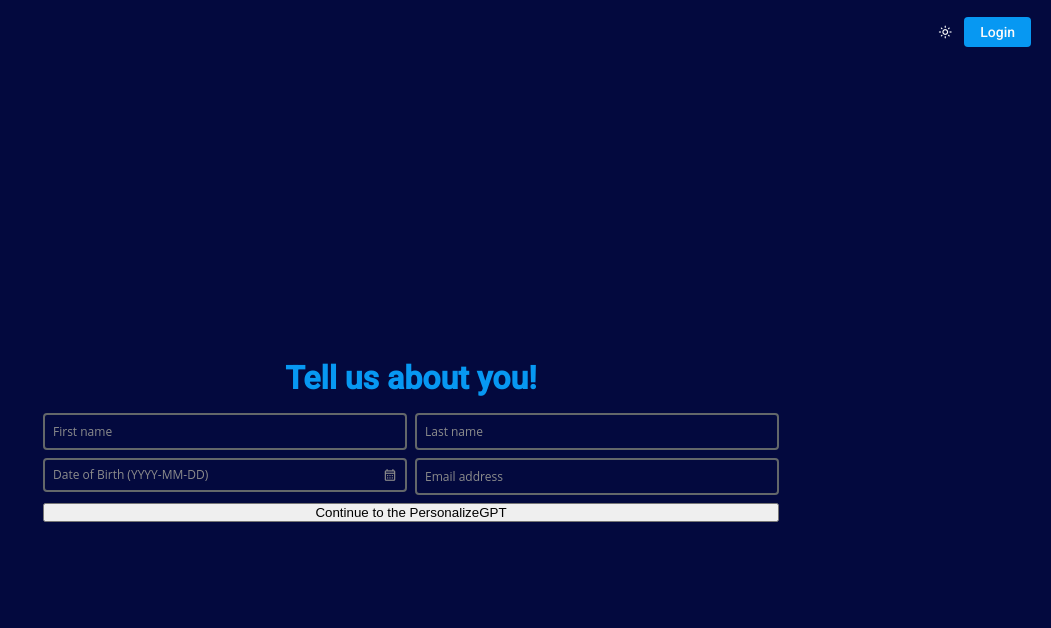
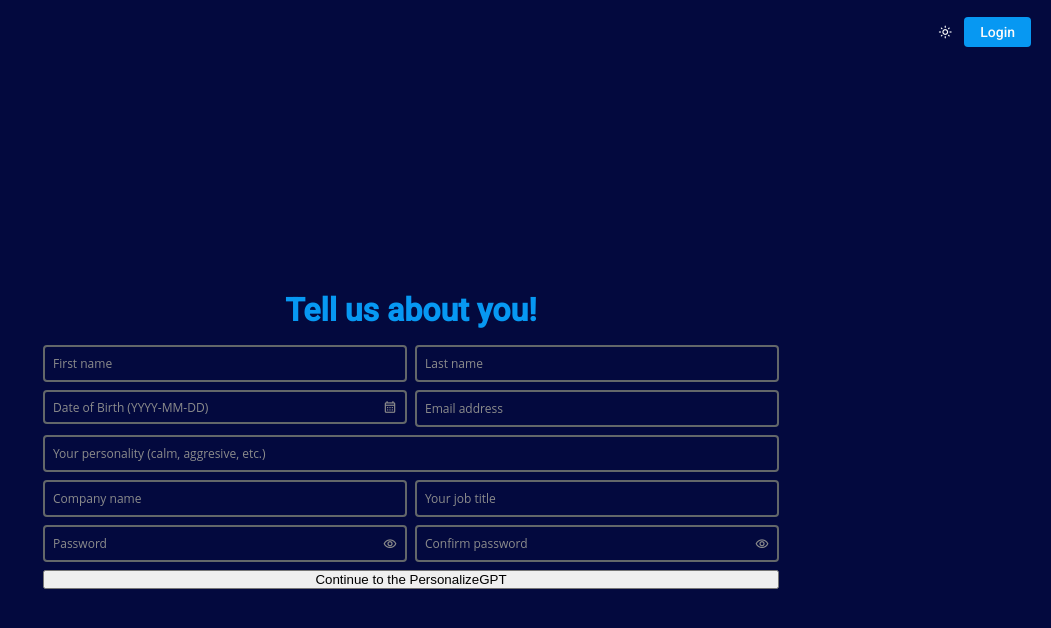
Before and after one commit to venuradesh/personalize_gpt, an Angular app: page /register in a window 1280 px wide. Shown: the top 628 px of the page, without its empty margins (229-1280 px from the left). Built offline with nearby package versions, Linux system fonts and the light colour scheme.

Commit message:
password validation and input styling done

```diff
--- a/src/app/Translatables/translate.json
+++ b/src/app/Translatables/translate.json
@@ -17,6 +17,11 @@
     "firstName": "First name",
     "lastName": "Last name",
     "dob": "Date of Birth (YYYY-MM-DD)",
-    "email": "Email address"
+    "email": "Email address",
+    "personality": "Your personality (calm, aggresive, etc.)",
+    "orgName": "Company name",
+    "designation": "Your job title",
+    "password": "Password",
+    "confPassword": "Confirm password"
   }
 }
--- a/src/app/core/components/form-input/form-input.component.html
+++ b/src/app/core/components/form-input/form-input.component.html
@@ -1,3 +1,11 @@
 <div class="input-wrapper">
-  <input [type]="type" [formControl]="control" tabindex="0" class="input-field" [placeholder]="placeHolder" />
+  <input [type]="type" [placeholder]="placeHolder" [formControl]="control" class="input-field" tabindex="0" />
+  <div class="show-password" *ngIf="activatePreviewPassword">
+    <pgpt-button [onClick]="togglePassword.bind(this)" *ngIf="!showPassword">
+      <i class="material-icons-outlined show-icon">visibility</i>
+    </pgpt-button>
+    <pgpt-button [onClick]="togglePassword.bind(this)" *ngIf="showPassword">
+      <i class="material-icons-outlined show-icon">visibility_off</i>
+    </pgpt-button>
+  </div>
 </div>
--- a/src/app/core/components/form-input/form-input.component.scss
+++ b/src/app/core/components/form-input/form-input.component.scss
@@ -2,11 +2,13 @@
 
 .input-wrapper {
   width: 100%;
+  display: flex;
+  position: relative;
 
   .input-field {
     font-size: $pgpt-font-size-body-small;
     font-family: $pgpt-font-family-default;
-    width: 100%;
+    flex: 1;
     border: none;
     outline: none;
     border: 2px solid var(--pgpt-color-border-medium);
@@ -22,8 +24,22 @@
       color: var(--pgpt-color-text-hint);
     }
 
-    &:focus {
+    &:focus,
+    &:focus-visible {
+      outline: none;
       border-color: var(--pgpt-color-focus);
     }
   }
+
+  .show-password {
+    position: absolute;
+    top: 50%;
+    right: 2px;
+    transform: translateY(-50%);
+
+    .show-icon {
+      color: var(--pgpt-color-text-hint);
+      font-size: $pgpt-font-size-body-medium;
+    }
+  }
 }
--- a/src/app/core/components/form-input/form-input.component.ts
+++ b/src/app/core/components/form-input/form-input.component.ts
@@ -1,11 +1,13 @@
 import { CommonModule } from "@angular/common";
 import { ChangeDetectionStrategy, Component, forwardRef, inject, Input, OnInit } from "@angular/core";
-import { ControlContainer, FormControl, FormGroup, NG_VALUE_ACCESSOR, ReactiveFormsModule } from "@angular/forms";
+import { ControlContainer, FormControl, NG_VALUE_ACCESSOR, ReactiveFormsModule } from "@angular/forms";
+import { ButtonComponent } from "../button/button.component";
+import { MatIconModule } from "@angular/material/icon";
 
 @Component({
   selector: "pgpt-form-input",
   standalone: true,
-  imports: [CommonModule, ReactiveFormsModule],
+  imports: [CommonModule, ReactiveFormsModule, ButtonComponent, MatIconModule],
   templateUrl: "./form-input.component.html",
   styleUrl: "./form-input.component.scss",
   viewProviders: [{ provide: ControlContainer, useFactory: () => inject(ControlContainer, { skipSelf: true }) }],
@@ -18,13 +20,27 @@
   ],
   changeDetection: ChangeDetectionStrategy.OnPush,
 })
-export class FormInputComponent {
+export class FormInputComponent implements OnInit {
   @Input()
-  type: "text" | "number" = "text";
+  type: "text" | "number" | "password" = "text";
 
   @Input()
   control!: FormControl;
 
   @Input()
   placeHolder: string = "";
+
+  public showPassword: boolean = false;
+  public activatePreviewPassword: boolean = false;
+
+  public ngOnInit(): void {
+    if (this.type === "password") {
+      this.activatePreviewPassword = true;
+    }
+  }
+
+  public togglePassword(): void {
+    this.showPassword = !this.showPassword;
+    this.type = this.showPassword ? "text" : "password";
+  }
 }
--- a/src/app/core/helpers/validators/form-validators.ts
+++ b/src/app/core/helpers/validators/form-validators.ts
@@ -58,4 +58,29 @@
       return { error: `Age must be greater than ${minAge} years.` };
     };
   }
+
+  public static passwordValidator(): ValidatorFn {
+    return (control: AbstractControl): ValidationErrors | null => {
+      if (!control.touched && !control.dirty) return null;
+
+      const regExp: RegExp = new RegExp(/^(?=.*[a-z])(?=.*[A-Z])(?=.*\d)(?=.*[@$!%*?&])[A-Za-z\d@$!%*?&]{8,}$/);
+      if (regExp.test(control.value)) return null;
+
+      return { error: "Password must contain at least 8 characters containing one uppercase letter, one lowercase letter, one number, and one special character." };
+    };
+  }
+
+  public static passwordMatcher(password: AbstractControl): ValidatorFn {
+    return (control: AbstractControl): ValidationErrors | null => {
+      if (!control.touched && !control.dirty) return null;
+
+      if (password.value === control.value) {
+        return null;
+      }
+
+      if (!password.value) return { error: "Please enter the password first" };
+
+      return { error: "Confirmation password must match the original password" };
+    };
+  }
 }
--- a/src/app/pages/register-page/register-page.component.html
+++ b/src/app/pages/register-page/register-page.component.html
@@ -33,6 +33,41 @@
         </div>
       </div>
 
+      <!-- Personality Row -->
+      <div class="tr personality-section">
+        <div class="td">
+          <pgpt-form-input [control]="personality" [placeHolder]="'register.personality' | pgptTranslate"></pgpt-form-input>
+          <div class="error-state" tabindex="-1" *ngIf="personality.errors">{{personality.getError('error')}}</div>
+        </div>
+      </div>
+
+      <!-- Organization info Row-->
+      <div class="tr org-section">
+        <!-- Organization name -->
+        <div class="td">
+          <pgpt-form-input [control]="organizationName" [placeHolder]="'register.orgName' | pgptTranslate"></pgpt-form-input>
+        </div>
+        <!-- Designation -->
+        <div class="td">
+          <pgpt-form-input [control]="designation" [placeHolder]="'register.designation' | pgptTranslate"></pgpt-form-input>
+          <div class="error-state" tabindex="-1" *ngIf="designation.errors">{{designation.getError('error')}}</div>
+        </div>
+      </div>
+
+      <!-- Password Row -->
+      <div class="tr password-section">
+        <!-- Password -->
+        <div class="td">
+          <pgpt-form-input [type]="'password'" [control]="password" [placeHolder]="'register.password' | pgptTranslate"></pgpt-form-input>
+          <div class="error-state" tabindex="-1" *ngIf="password.errors">{{password.getError('error')}}</div>
+        </div>
+        <!-- Confirm Password -->
+        <div class="td">
+          <pgpt-form-input [type]="'password'" [control]="confPassword" [placeHolder]="'register.confPassword' | pgptTranslate"></pgpt-form-input>
+          <div class="error-state" tabindex="-1" *ngIf="confPassword.errors">{{confPassword.getError('error')}}</div>
+        </div>
+      </div>
+
       <!-- Submit Button -->
       <button type="submit">{{ 'register.registerSubmit' | pgptTranslate }}</button>
     </form>
--- a/src/app/pages/register-page/register-page.component.ts
+++ b/src/app/pages/register-page/register-page.component.ts
@@ -18,14 +18,14 @@
 export class RegisterPageComponent implements OnInit {
   firstName = new FormControl("", [FormValidator.requiredValidator("First Name is required")]);
   lastName = new FormControl("", [FormValidator.requiredValidator("Last Name is required")]);
-  dob = new FormControl("", [FormValidator.requiredValidator("DOB is required"), FormValidator.dobFieldValidator(), FormValidator.dobValueValidator()]);
-  designation = new FormControl("");
+  dob = new FormControl("", [FormValidator.dobFieldValidator(), FormValidator.dobValueValidator(), FormValidator.requiredValidator("DOB is required")]);
+  designation = new FormControl("", [FormValidator.requiredValidator("Job Title is required")]);
   organizationName = new FormControl("");
-  country = new FormControl("");
   email = new FormControl("", [FormValidator.emailValidator(), FormValidator.requiredValidator("Email is required")]);
-  personality = new FormControl("");
-  password = new FormControl("");
-  confPassword = new FormControl("");
+  personality = new FormControl("", [FormValidator.requiredValidator("Personality is required")]);
+  country = new FormControl("", [FormValidator.requiredValidator("Country is requireed")]);
+  password = new FormControl("", [FormValidator.passwordValidator(), FormValidator.requiredValidator("Password is Required")]);
+  confPassword = new FormControl("", [FormValidator.passwordMatcher(this.password), FormValidator.requiredValidator("Confirmation password is required")]);
   openAiToken = new FormControl("");
   replicateToken = new FormControl("");
 
```
